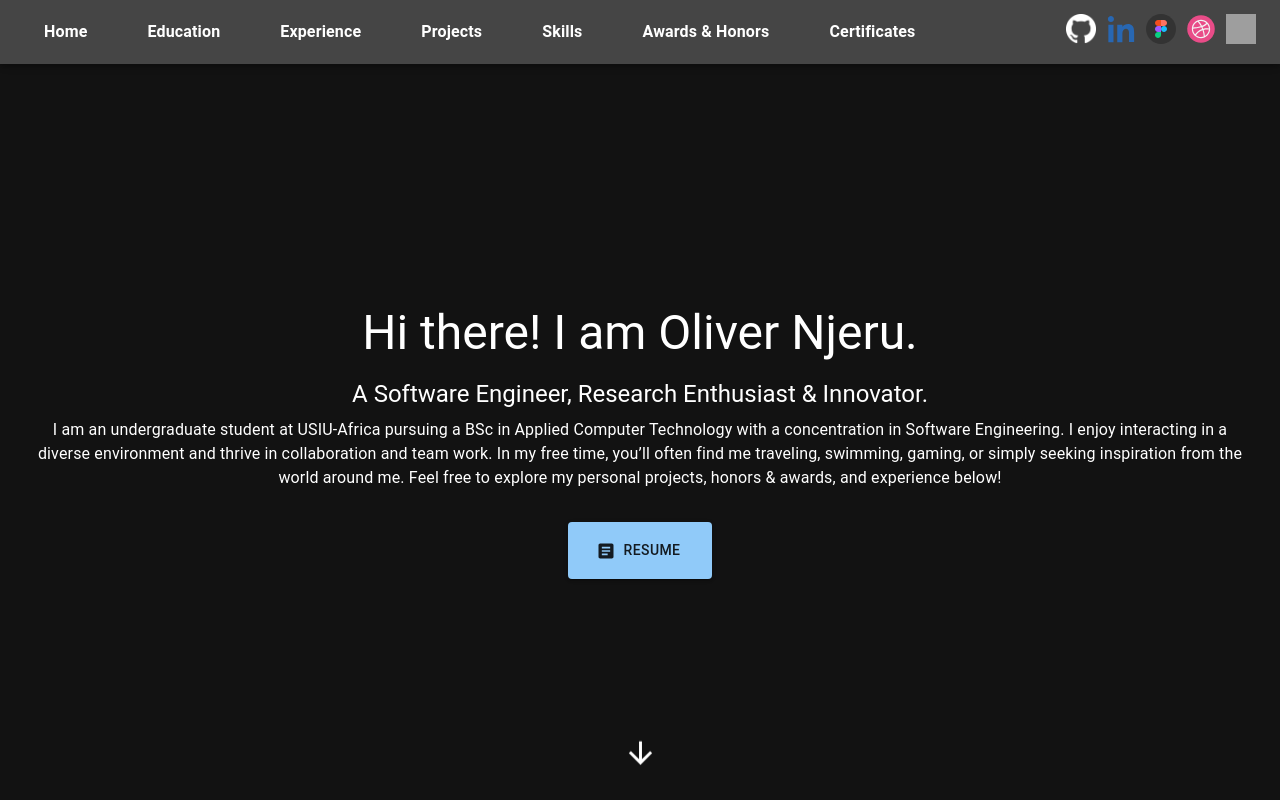
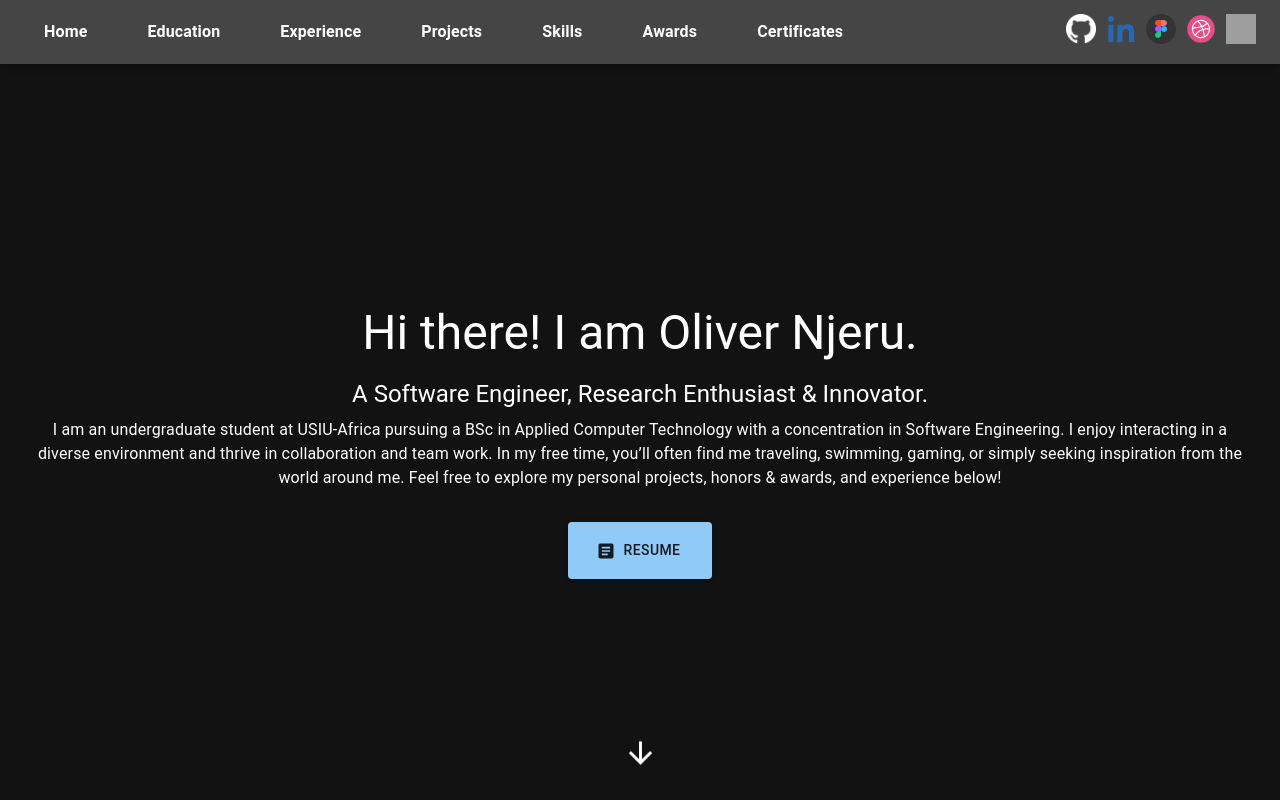
Before and after one commit to olivernjeru/olivernjeru.github.io, a React (Create React App) app: page / in a window 1280 px wide. Shown: the top 800 px of the page. Built offline with nearby package versions, Linux system fonts and the light colour scheme; grey boxes are pictures that could not be loaded.

Commit message:
update Awards & Honors to just be Awards

```diff
--- a/src/App.js
+++ b/src/App.js
@@ -6,7 +6,7 @@ import Education from "./components/Education";
 import Experience from "./components/Experience";
 import ProjectList from "./components/Projects";
 import Skills from "./components/Skills";
-import AwardsAndHonors from "./components/AwardsandHonors";
+import Awards from "./components/Awards";
 import Certificates from "./components/Certificates";
 import Footer from "./components/Footer";
 
@@ -62,7 +62,7 @@ function App() {
         <Experience />
         <ProjectList />
         <Skills />
-        <AwardsAndHonors />
+        <Awards />
         <Certificates />
         <Footer />
       </div>
--- a/src/components/AwardsandHonors.js
+++ b/src/components/Awards.js
@@ -12,10 +12,10 @@ const awards = [
   "11-time feature on Unsplash, 2021-2022"
 ];
 
-const AwardsAndHonors = () => {
+const Awards = () => {
   return (
     <Box
-      id="awards-and-honors"
+      id="awards"
       sx={{
         minHeight: '100vh', // Ensure the box covers the full viewport height
         display: 'flex', // Flexbox layout
@@ -49,4 +49,4 @@ const AwardsAndHonors = () => {
   );
 };
 
-export default AwardsAndHonors;
+export default Awards;
--- a/src/components/Navbar.js
+++ b/src/components/Navbar.js
@@ -69,7 +69,7 @@ const Navbar = () => {
                 <a href="#work" style={linkStyle} onClick={(e) => { e.preventDefault(); handleNavigation('work'); }}>Experience</a>
                 <a href="#projects" style={linkStyle} onClick={(e) => { e.preventDefault(); handleNavigation('projects'); }}>Projects</a>
                 <a href="#skills" style={linkStyle} onClick={(e) => { e.preventDefault(); handleNavigation('skills'); }}>Skills</a>
-                <a href="#awards-and-honors" style={linkStyle} onClick={(e) => { e.preventDefault(); handleNavigation('awards-and-honors'); }}>Awards & Honors</a>
+                <a href="#awards" style={linkStyle} onClick={(e) => { e.preventDefault(); handleNavigation('awards'); }}>Awards</a>
                 <a href="#certificates" style={linkStyle} onClick={(e) => { e.preventDefault(); handleNavigation('certificates'); }}>Certificates</a>
               </div>
             </div>
@@ -163,8 +163,8 @@ const Navbar = () => {
             <ListItem button onClick={() => handleNavigation('skills')}>
               <ListItemText primary="Skills" sx={drawerLinkStyle} />
             </ListItem>
-            <ListItem button onClick={() => handleNavigation('awards-and-honors')}>
-              <ListItemText primary="Awards & Honors" sx={drawerLinkStyle} />
+            <ListItem button onClick={() => handleNavigation('awards')}>
+              <ListItemText primary="Awards" sx={drawerLinkStyle} />
             </ListItem>
             <ListItem button onClick={() => handleNavigation('certificates')}>
               <ListItemText primary="Certificates" sx={drawerLinkStyle} />
```
